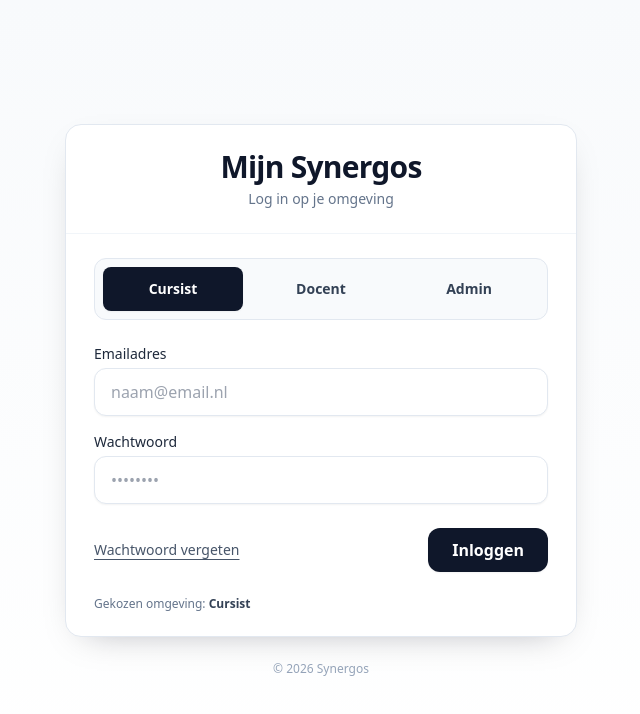
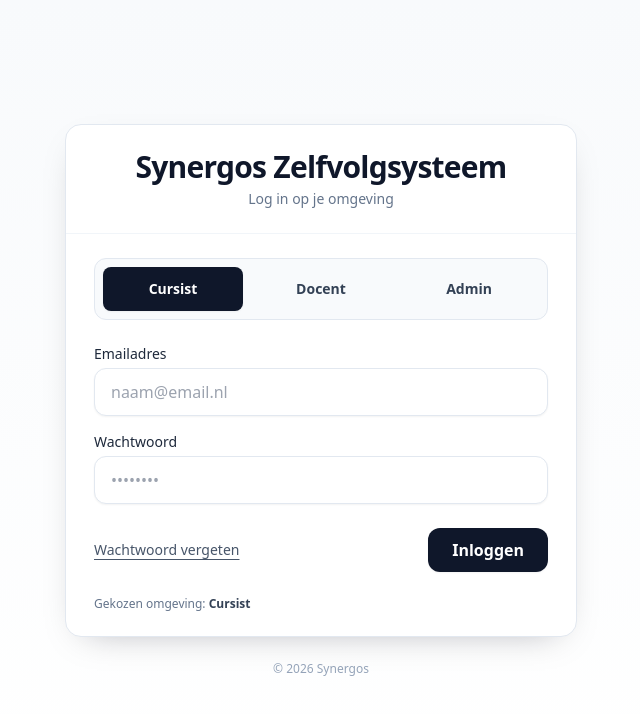
Before and after one commit to LuckyMi3/synergos-volgsysteem, a Next.js app: page /login in a window 1280 px wide. Shown: the top 714 px of the page, without its empty margins (319-959 px from the left). Built offline with nearby package versions, Linux system fonts and the light colour scheme; no server answers.

Commit message:
Update login screen title to Synergos Zelfvolgsysteem

```diff
--- a/app/login/page.tsx
+++ b/app/login/page.tsx
@@ -82,7 +82,7 @@
           <div className="px-7 py-6 border-b border-slate-100">
             <div className="text-center">
               <h1 className="text-3xl font-semibold tracking-tight text-slate-900">
-                Mijn Synergos
+                Synergos Zelfvolgsysteem
               </h1>
               <p className="mt-1 text-sm text-slate-500">
                 Log in op je omgeving
```
